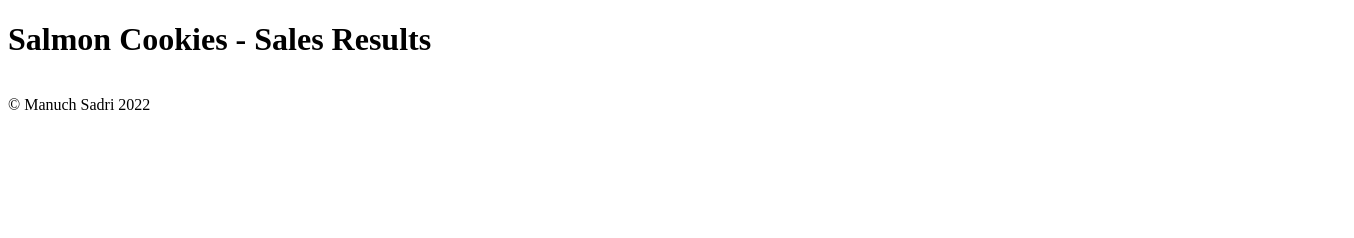
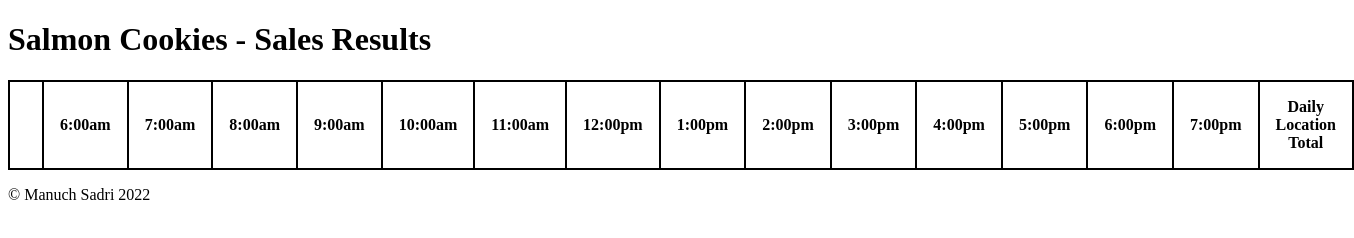
Before and after one commit to mcsadri/cookie-stand, a plain HTML site: page sales.html in a window 1280 px wide. Shown: the whole page, 1354 px wide, since content can reach past the window. Drawn offline with Linux system fonts and the light colour scheme.

Commit message:
printReportHeader() correctly prints header row with column names from hrsOpen[]

```diff
--- a/css/style.css
+++ b/css/style.css
@@ -1,8 +1,12 @@
-section
-{
-    column-count: 5; /*this doesnt do what I think it does?*/
+table {
+    margin: auto;
+    border-spacing: 0px;
 }
 
-div{
-    break-after:column;
+table, th, td {
+    border: 1px solid black;
 }
+
+th, td {
+    padding: 1rem;
+}
--- a/js/app.js
+++ b/js/app.js
@@ -20,19 +20,23 @@ function Store (name, minCust, maxCust, avgQty){
 
 // Store.prototype.renderReport = function(){
 
-
-
-
 // }
 
 
 // main function that will call other functions to 1. generate cookies sales by location and 2. print data to the sales webpage
-function pubSalesPage(){
-    // process sales for each store location listed in locations[]
+function runSalesReport(){
+    // print the sales report header row
+    printReportHeader();
+    // calculate the sales data and print the sales report body
     for (let i = 0; i < stores.length; i++){
+
         calcSales(i);
-        //printSales(i);
+
+        //renderReport(i); // call render method to populate store data in for loop
+
     }
+
+    // function call print column footer
 
 }
 
@@ -58,22 +62,31 @@ function calcSales(i){
     }
 }
 
-
-
-// function declaration to print column header
-
-
-// function declaration to print column footer
+// function to print the sales report header row using hours of operation in hrsOpen[]
+function printReportHeader(){
+    // select the 'table-header' html id container element
+    let tableHeader = document.getElementById('table-header');
+    // create new table row for header
+    let headerRow = document.createElement('tr');
+    // create blank table header cell
+    let blank = document.createElement('th');
+    blank.innerText = null;
+    tableHeader.appendChild(blank);
+    // fill-in the header row with column names
+    for (let j = 0; j < hrsOpen.length; j++){
+        let colHeader = document.createElement('th');
+        colHeader.innerText = hrsOpen[j];
+        tableHeader.appendChild(colHeader);
+    }
+}
 
 
 
-// function to print sales data table
+// function to print the sales report's footer row
+function printReportFooter(){
 
-    // function call print column header
 
-    // call render method to populate store data in for loop
-
-    // function call print column footer
+}
 
 
 // create store objects using the Store() constructor, and add objects to array stores[]
@@ -83,32 +96,9 @@ let dubai = new Store('Dubai',	11,	38,	3.7);
 let paris = new Store('Paris',	20,	38,	2.3);
 let lima = new Store('Lima',	2,	16,	4.6);
 let stores = [seattle, tokyo, dubai, paris, lima];
-//let stores = [seattle];
-
-
 
 // call the main function to publish the sales page
-pubSalesPage();
+runSalesReport();
 
 console.log(stores);
 console.log(grandTotals);
-//console.log(seattle);
-
-
-
-
-
-// // print cookie sales data to the sales webpage
-// function printSales(i){
-//     // create the sales report for the current locations[i] and select the parent HTML object
-//     let report = document.getElementById(locations[i].locName);
-//     // print the sales report, sales[], for the currrent store location on sales.html
-//     for (let j = 0; j < locations[i].sales.length; j++){
-//         // create hourSales <li> for selected element id on sales.html
-//         let hourSales = document.createElement('li');
-//         // set hourSales <li> equals to the current index value of sales[] for the current location
-//         hourSales.innerText = hrsOpen[j] + ': ' + locations[i].sales[j] + ' cookies';
-//         // add the hourSales element to the unordered list for the current location on sales.html
-//         report.appendChild(hourSales);
-//     }
-// }
--- a/sales.html
+++ b/sales.html
@@ -15,14 +15,18 @@
 
     <main>
 
+        <table>
 
-            <table>
-                <thead id="report-header">
-                </thead>
-                <tbody id="report-body">
-                </tbody>
-            </table>
+            <thead id="table-header">
+            </thead>
 
+            <tbody id="table-body">
+            </tbody>
+
+            <tfoot id="table-footer">
+            </tfoot>
+
+        </table>
 
         <script src="js/app.js"></script>
 
```
